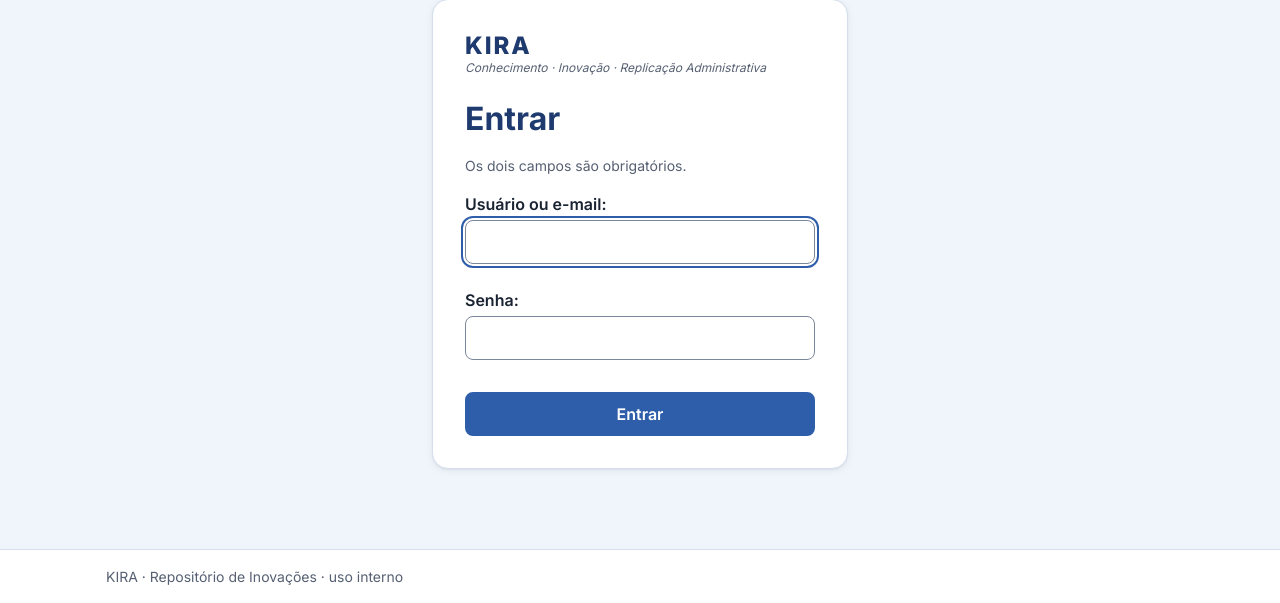
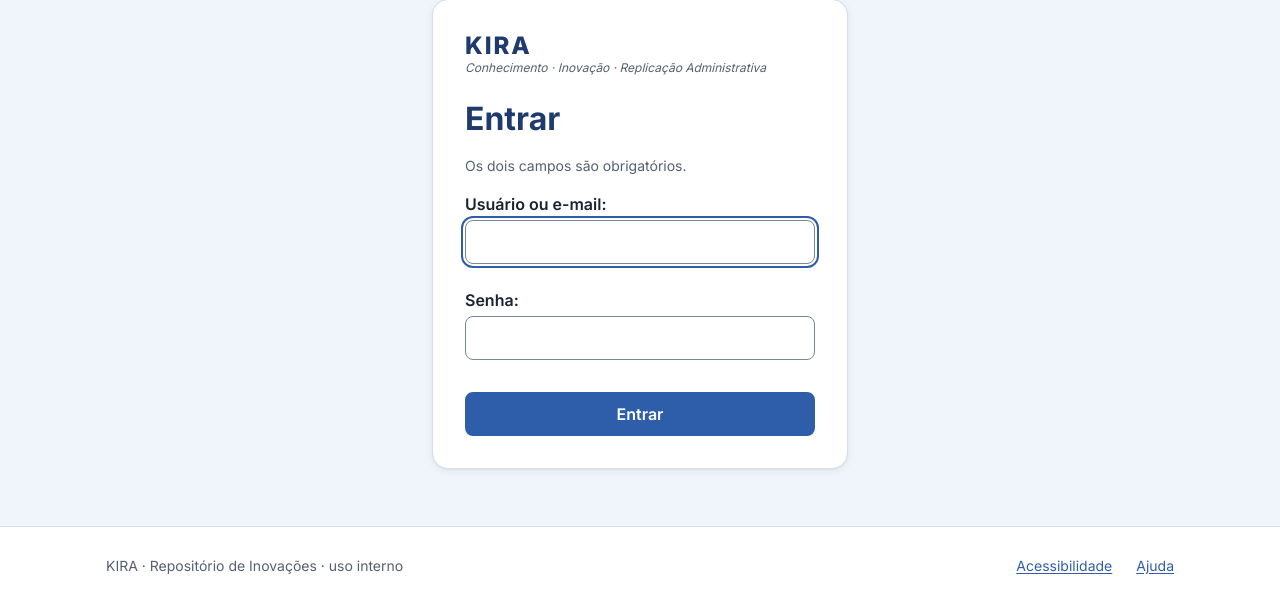
Before and after one commit to SofiaNascimento/kira-repositorio-inovacoes, a Django app: page /entrar/ in a window 1280 px wide. Shown: the part 197-800 px from the top of the page. Run offline with Django 5.2, Linux system fonts and the light colour scheme.

Commit message:
feat(design): adiciona os links de apoio ao rodape
O footer ganha a lista com Acessibilidade e Ajuda depois do texto atual,
em toda pagina, inclusive a 500.

```diff
--- a/templates/base.html
+++ b/templates/base.html
@@ -90,9 +90,14 @@
     {% block conteudo %}{% endblock %}
   </main>
 
+  {# RED-32: identificacao do sistema e os links de apoio; footer sem atributo (DS-04). #}
   <footer>
     <div class="container">
       <p>KIRA · Repositório de Inovações · uso interno</p>
+      <ul class="rodape__links">
+        <li><a href="{% url 'nucleo:acessibilidade' %}">Acessibilidade</a></li>
+        <li><a href="{% url 'nucleo:ajuda' %}">Ajuda</a></li>
+      </ul>
     </div>
   </footer>
 
--- a/templates/kira.css
+++ b/templates/kira.css
@@ -303,8 +303,26 @@ body > footer {
   color: var(--text-muted);
   font-size: var(--fs-sm);
 }
-body > footer .container { padding-top: var(--space-4); padding-bottom: var(--space-4); }
+body > footer .container {
+  display: flex;
+  flex-wrap: wrap;
+  align-items: center;
+  justify-content: space-between;
+  gap: 0 var(--space-5);
+  padding-top: var(--space-4);
+  padding-bottom: var(--space-4);
+}
 body > footer p { margin: 0; }
+/* RED-32: links de apoio; azul sobre a superficie (par da §2), alvo de 44px. */
+.rodape__links {
+  display: flex;
+  flex-wrap: wrap;
+  gap: 0 var(--space-5);
+  margin: 0;
+  padding: 0;
+  list-style: none;
+}
+.rodape__links a { display: inline-flex; align-items: center; min-height: 44px; }
 
 /* --- Botao (§6) ---------------------------------------------------------- */
 
```
Also changed, not shown: nucleo/tests/test_casca.py (+42 -0 lines), .specs/features/fundacao-do-redesign/design.md, .specs/features/fundacao-do-redesign/spec.md, .specs/features/fundacao-do-redesign/tasks.md.
